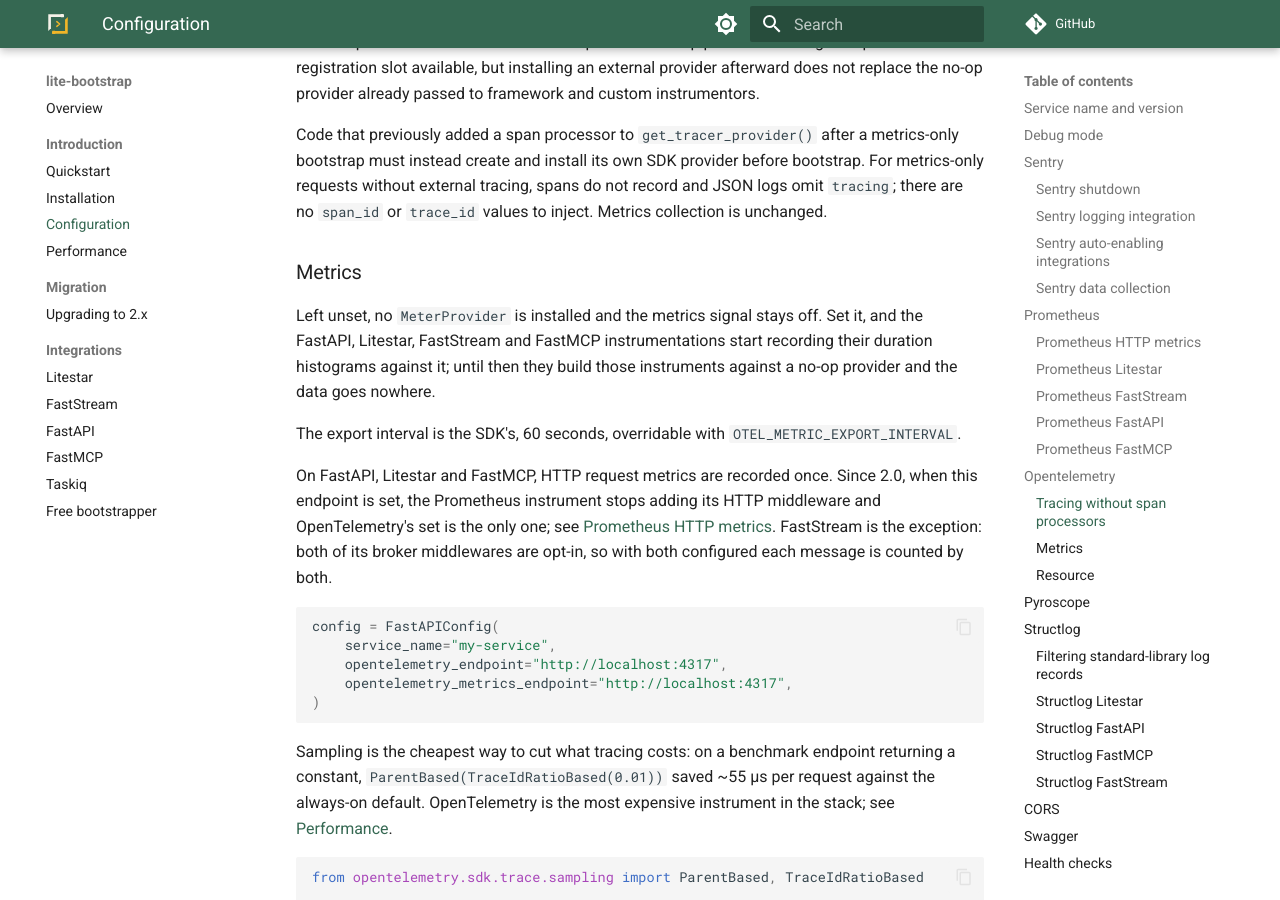
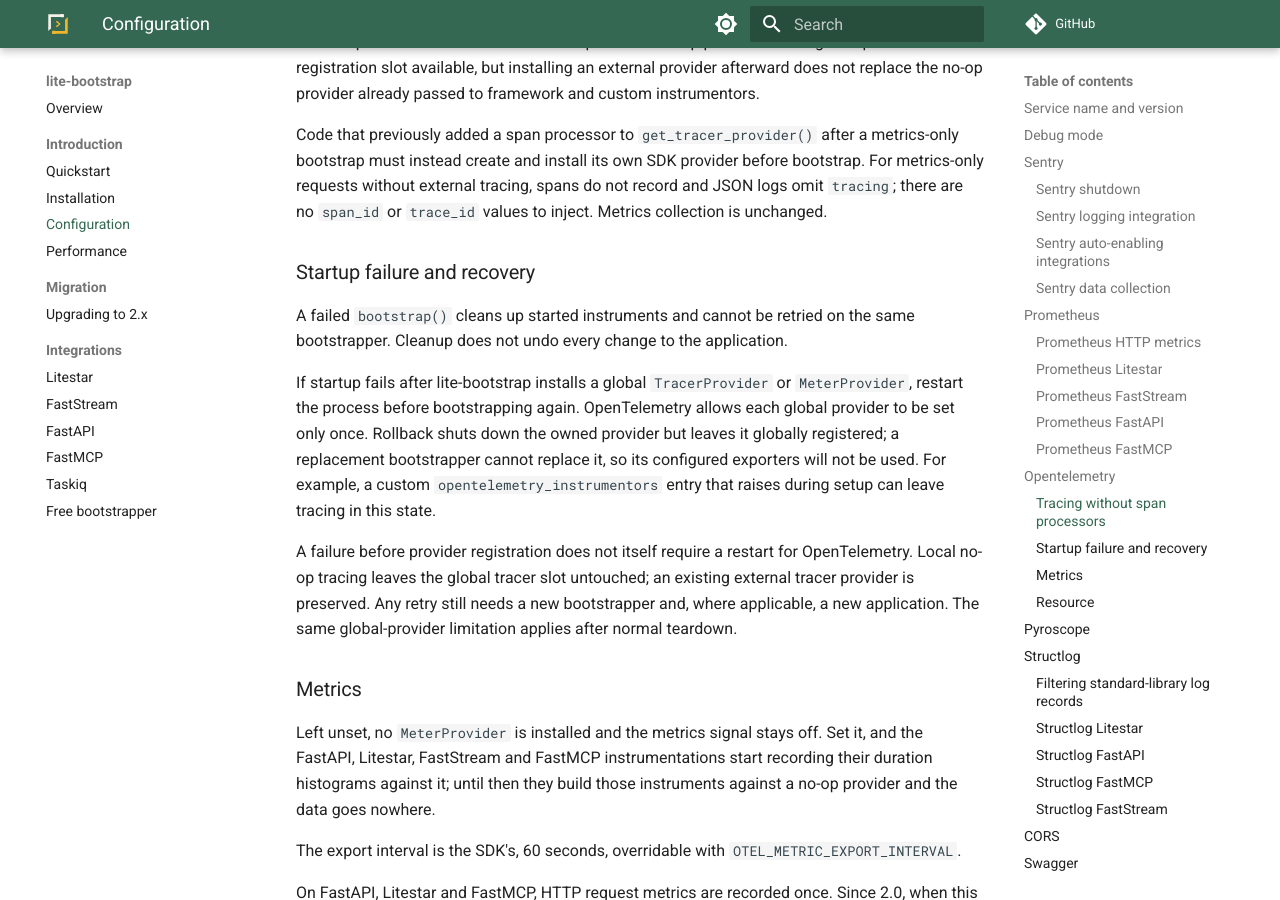
Before and after one commit to modern-python/lite-bootstrap, an MkDocs documentation site: the page built from docs/introduction/configuration.md, in a window 1280 px wide and 900 px high, scrolled down 8494 px. Built offline with MkDocs 1.6.1 and Material for MkDocs 9.7.7, drawn with Linux system fonts in a browser that asks for light colours; comment, search, counter and statistics services are not loaded.

Commit message:
docs: clarify OpenTelemetry recovery after failed startup (#457) (#467)

```diff
--- a/docs/introduction/configuration.md
+++ b/docs/introduction/configuration.md
@@ -274,6 +274,25 @@ metrics-only bootstrap must instead create and install its own SDK provider befo
 bootstrap. For metrics-only requests without external tracing, spans do not record
 and JSON logs omit `tracing`; there are no `span_id` or `trace_id` values to inject.
 Metrics collection is unchanged.
+
+### Startup failure and recovery
+
+A failed `bootstrap()` cleans up started instruments and cannot be retried on the
+same bootstrapper. Cleanup does not undo every change to the application.
+
+If startup fails after lite-bootstrap installs a global `TracerProvider` or
+`MeterProvider`, restart the process before bootstrapping again. OpenTelemetry
+allows each global provider to be set only once. Rollback shuts down the owned
+provider but leaves it globally registered; a replacement bootstrapper cannot
+replace it, so its configured exporters will not be used. For example, a custom
+`opentelemetry_instrumentors` entry that raises during setup can leave tracing in
+this state.
+
+A failure before provider registration does not itself require a restart for
+OpenTelemetry. Local no-op tracing leaves the global tracer slot untouched;
+an existing external tracer provider is preserved. Any
+retry still needs a new bootstrapper and, where applicable, a new application.
+The same global-provider limitation applies after normal teardown.
 
 ### Metrics
 
```
